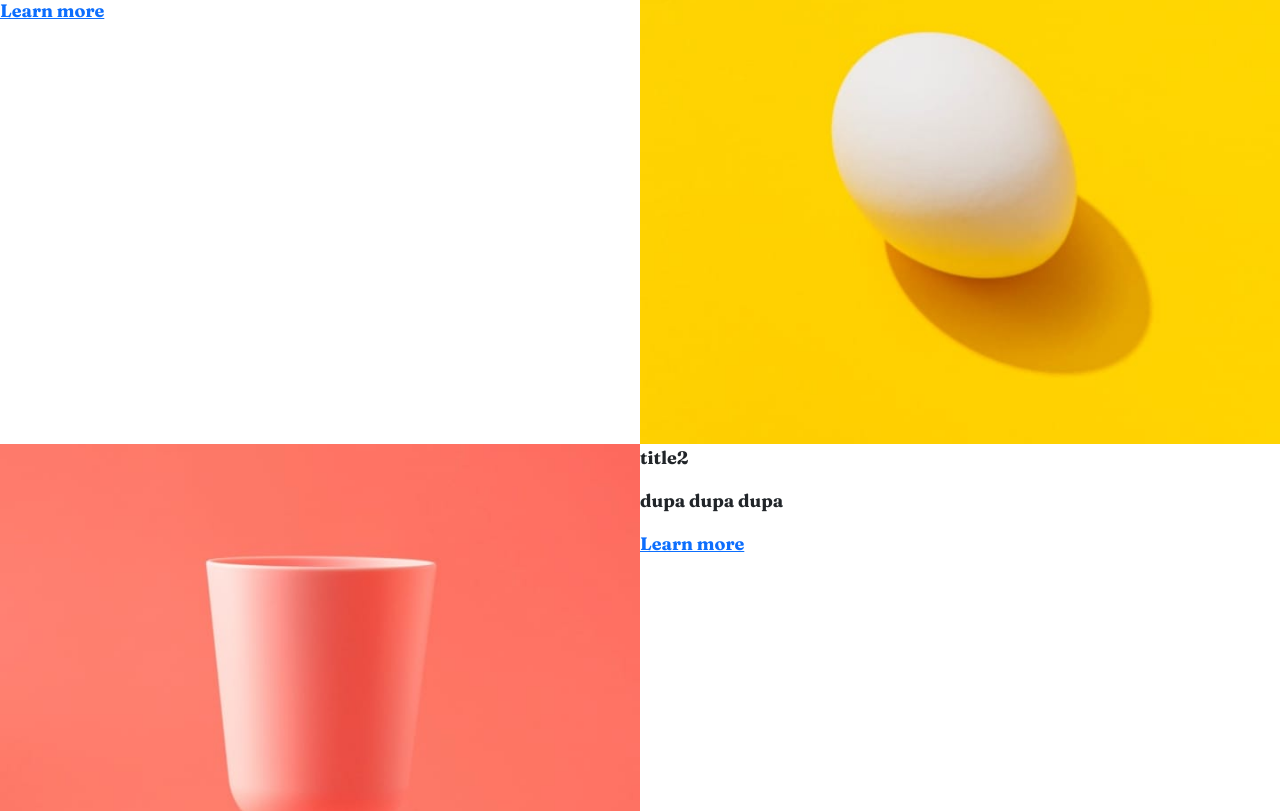
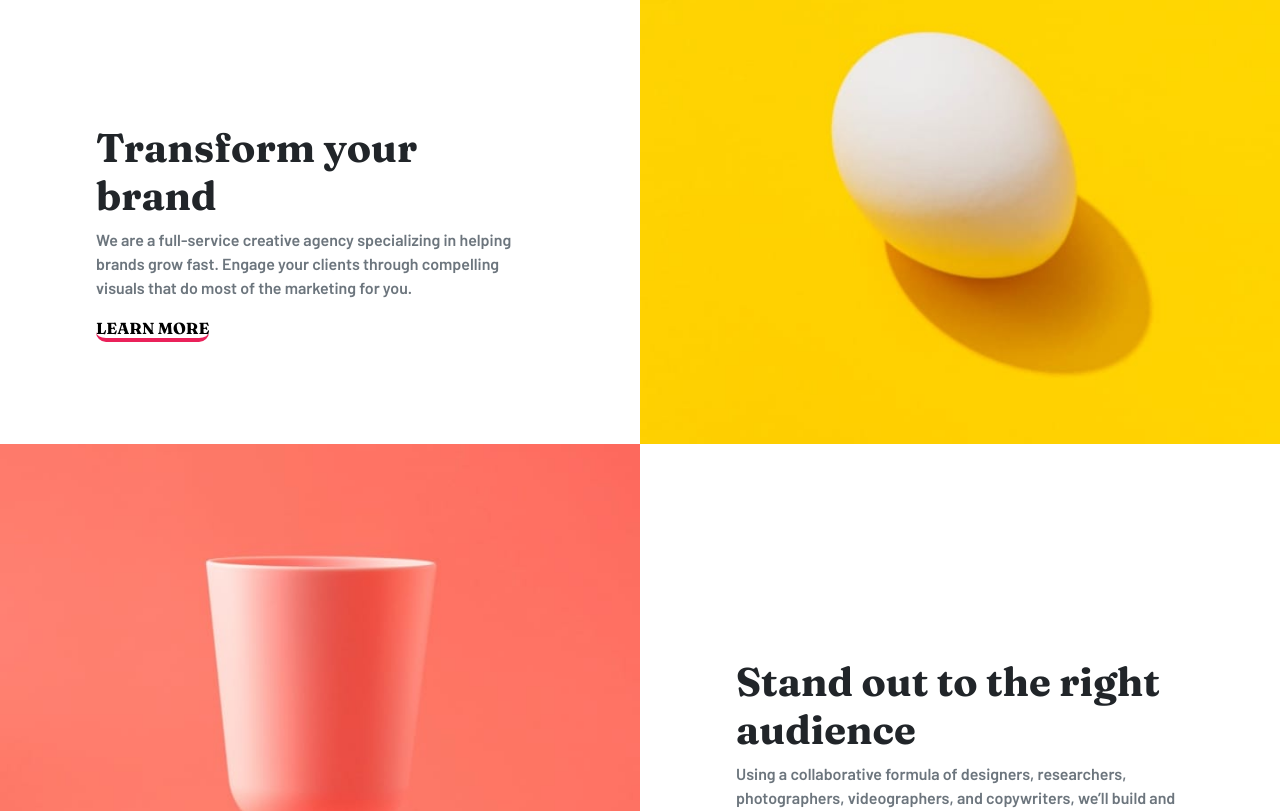
Before and after one commit to Wklej/sunnyside, a React (Create React App) app: page / in a window 1280 px wide. Shown: the part 800-1611 px from the top of the page. Built offline with nearby package versions, Linux system fonts and the light colour scheme.

Commit message:
TextSlide formatted

```diff
--- a/src/App.css
+++ b/src/App.css
@@ -36,3 +36,28 @@
   right: 0;
   margin: auto;
 }
+
+.text {
+  margin: 0 auto;
+  position: absolute;
+  top: 40%; right: 0; left: 0;
+  width: 70%;
+  font-size: 1rem;
+}
+
+.p1 {
+  font-family: Barlow;
+}
+
+.a1 {
+  text-decoration: none;
+  text-transform: uppercase;
+  color: black;
+  border-bottom: #EA215A 0.25em solid;
+  border-radius: 10px;
+  z-index: -1;
+}
+
+.a1:hover {
+  color: black;
+}
--- a/src/App.js
+++ b/src/App.js
@@ -35,12 +35,16 @@ const App = () => {
 			<WeAre />
 
 			<div className="row g-0">
-				<TextSlide title={"title1"} content={"bla blah bla"} />
+				<TextSlide title={"Transform your brand"}
+						   content={" We are a full-service creative agency specializing in helping brands grow fast.\
+                                Engage your clients through compelling visuals that do most of the marketing for you."} />
 				<ImageSlide img={eggPic} />
 			</div>
 			<div className="row g-0">
 				<ImageSlide img={cupPic} />
-				<TextSlide title={"title2"} content={"dupa dupa dupa"} />
+				<TextSlide title={"Stand out to the right audience"}
+							content={"Using a collaborative formula of designers, researchers, photographers,\
+							 videographers, and copywriters, we’ll build and extend your brand in digital places."} />
 			</div>
 			<div className="row g-0">
 				<ImageWithText img={cherries} title={"Graphic Design"} content={"cherry content"} />
--- a/src/Components/TextSlide.js
+++ b/src/Components/TextSlide.js
@@ -1,9 +1,11 @@
 const TextSlide = ({title, content}) => {
     return (
-        <div className="col-6">
-            <p>{title}</p>
-            <p>{content}</p>
-            <a href="#">Learn more</a>
+        <div className="col-6 text-left posR">
+            <div className="text">
+                <h1>{title}</h1>
+                <p className="text-muted p1">{content}</p>
+                <a href="#" className="a1">Learn more</a>
+            </div>
         </div>
     );
 }
```
